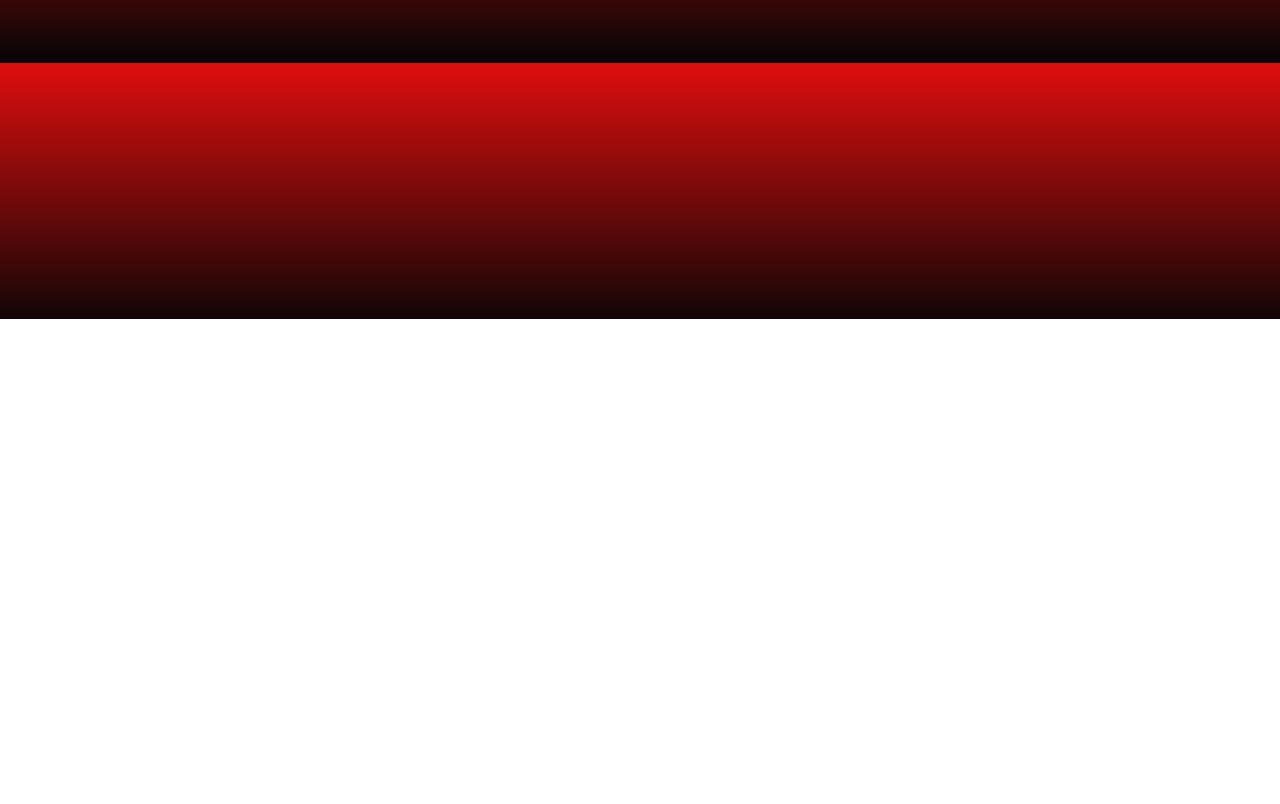
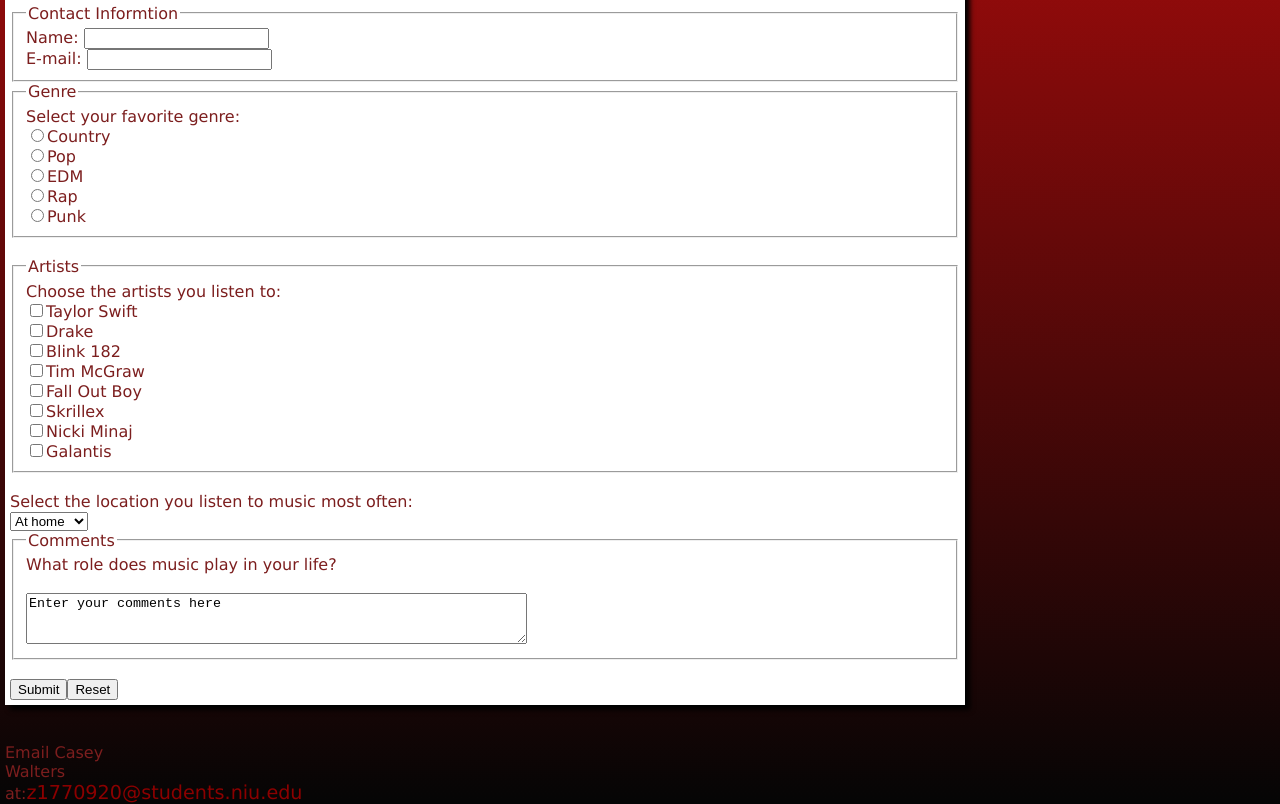
Before and after one commit to cwalters126/Cwalters126.github.io, a plain HTML site: page webpresence/contact.html in a window 1280 px wide. Shown: the part 481-1285 px from the top of the page. Before the commit the page ends 800 px from the top, so only its background shows below. Drawn offline with Linux system fonts and the light colour scheme.

Commit message:
copy paste music survey

```diff
--- a/webpresence/contact.html
+++ b/webpresence/contact.html
@@ -39,3 +39,70 @@ body {
     <li><a href="fall.html">Family</a></li>
     <li><a href="contact.html">Contact</a></li>
    </ul>
+
+  </head>
+  <body>
+  <div id="container">
+
+
+    <header role="banner">
+      <h1>Problem 5</h1>
+    </header>
+
+      <h2>Music Survey</h2>
+
+
+        <fieldset><legend> Contact Informtion</legend>
+        <form action="http://webdevbasics.net/scripts/demo.php">
+          Name: <input type="text" name="name" id="name" required="required"><br>
+        E-mail: <input type="text" name="email" id="email" required="required"><br>
+      </fieldset>
+        <fieldset><legend>Genre</legend>
+        Select your favorite genre:<br>
+  <input type="radio" name="favgenre" id="favC" value="C">Country <br>
+  <input type="radio" name="favgenre" id="favPop" value="Pop">Pop <br>
+  <input type="radio" name="favgenre" id="favE" value="E">EDM <br>
+  <input type="radio" name="favgenre" id="favR" value="R">Rap <br>
+  <input type="radio" name="favgenre" id="favPunk" value="Punk">Punk <br>
+  </fieldset>
+  <br>
+
+  <fieldset><legend> Artists</legend>
+  Choose the artists you listen to: <br>
+  <input type="checkbox" name="Taylor Swift" id="TS" value="yes">Taylor Swift<br>
+  <input type="checkbox" name="Drake" id="Drake" value="yes">Drake<br>
+  <input type="checkbox" name="Blink 182" id="B182" value="yes">Blink 182<br>
+  <input type="checkbox" name="Tim McGraw" id="TM" value="yes">Tim McGraw<br>
+  <input type="checkbox" name="Fall Out Boy" id="FOB" value="yes">Fall Out Boy<br>
+  <input type="checkbox" name="Skrillex" id="Sk" value="yes">Skrillex<br>
+  <input type="checkbox" name="Nicki Minaj" id="NM" value="yes">Nicki Minaj<br>
+  <input type="checkbox" name="Galantis" id="G" value="yes">Galantis<br>
+  </fieldset>
+  <br>
+
+  Select the location you listen to music most often:<br>
+  <select size="1" name="jumpmenu" id="jumpmenu">
+  <option value="At home"> At home</option>
+  <option value="In the car"> In the car</option>
+  <option value="Outdoors"> Outdoors</option>
+  <option value="At work"> At work</option>
+  <option value="Other"> Other</option>
+  </select>
+
+
+  <fieldset><legend>Comments</legend>
+       What role does music play in your life? <br><br>
+        <textarea name="comments" id="comments" cols="60" rows="3" required="required">Enter your comments here</textarea>
+
+            </fieldset>
+
+            <br>
+            <input type="Submit"><input type="reset"></div>
+        <br><br>
+
+      <footer>
+      Email Casey Walters at:<a href="mailto:z1770920@students.niu.edu">z1770920@students.niu.edu</a></footer>
+
+  </body>
+
+  </html>
```
